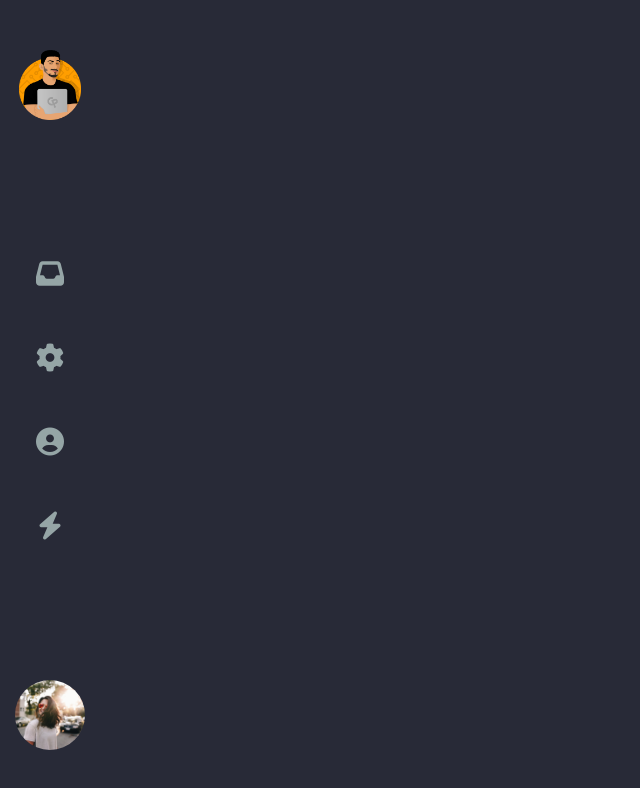
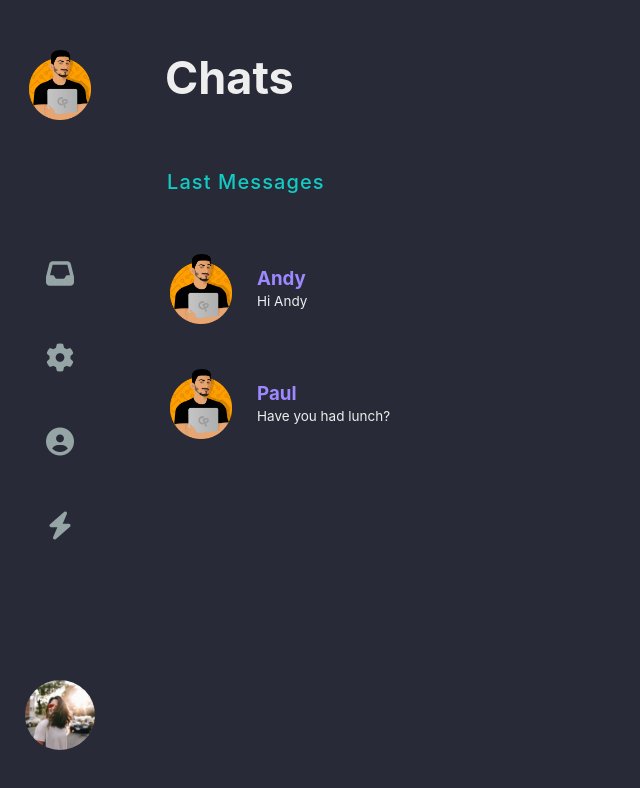
Before and after one commit to bocheng24/Chat-app, a React (Create React App) app: page / in a window 1280 px wide. Shown: the top 788 px of the page, without its empty margins (0-640 px from the left). Built offline with nearby package versions, Linux system fonts and the light colour scheme.

Commit message:
layout and style chat list

```diff
--- a/src/App.js
+++ b/src/App.js
@@ -11,6 +11,7 @@ const Wrapper = styled.div`
   max-height: 100vh;
   min-width: 100vw;
   max-width: 100vw;
+  display: flex;
 `;
 
 const Main = styled.div`
--- a/src/components/Chatlist.js
+++ b/src/components/Chatlist.js
@@ -1,10 +1,109 @@
 import React from 'react'
+import styled from 'styled-components';
+
+import logo from '../assets/chat-logo.png'
+
+const conData = [
+    {
+        name: "Andy",
+        avatar: logo,
+        lastMsg: "Hi Andy"
+    },
+
+    {
+        name: "Paul",
+        avatar: logo,
+        lastMsg: "Have you had lunch?"
+    }
+];
+
+const Wrapper = styled.div`
+    height: calc(100vh - 100px);
+    padding: 50px 45px;
+    width: 300px;
+    display: flex;
+    flex-direction: column;
+    // justify-content: space-between;
+    // align-items: center;
+`;
+
+const Title = styled.div`
+    font-size: 45px;
+    font-weight: 700;
+    margin-bottom: 65px;
+`;
+
+const Subtitle = styled.div`
+    font-size: 20px;
+    padding-left: 2px;
+    letter-spacing: 1.1px;
+    margin-bottom: 45px;
+    color: #12CBC4;
+    font-weight: 500;
+`;
+
+const Conversations = styled.div`
+`;
+
+const ConversationCard = styled.div`
+    display: flex;
+    align-items: center;
+    margin-left: -10px;
+    margin-bottom: 15px;
+    padding: 15px;
+    cursor: pointer;
+    border-radius: 12px;
+
+    &:hover {
+        background-color: #fd79a8;
+    }
+
+
+`;
+
+const Avatar = styled.div`
+    height: 70px;
+    margin-right: 25px;
+
+    img {
+        height: 100%;
+    }
+`;
+
+const ConversationInfo = styled.div`
+    flex: 1;
+
+    h3 {
+        color: #9c88ff;
+    }
+`;
+
+const LastMsg = styled.div`
+    font-size: 13.5px;
+    padding: 3px 0;
+`;
 
 function Chatlist() {
     return (
-        <div>
-
-        </div>
+        <Wrapper>
+            <Title>Chats</Title>
+            <Subtitle>Last Messages</Subtitle>
+            <Conversations>
+                {
+                    conData.map((data, idx) => (
+                        <ConversationCard>
+                            <Avatar>
+                                <img src={ data.avatar } alt="" />
+                            </Avatar>
+                            <ConversationInfo>
+                                <h3>{ data.name }</h3>
+                                <LastMsg>{ data.lastMsg }</LastMsg>
+                            </ConversationInfo>
+                        </ConversationCard>
+                    ))
+                }
+            </Conversations>
+        </Wrapper>
     )
 }
 
--- a/src/components/Sidebar.js
+++ b/src/components/Sidebar.js
@@ -7,7 +7,7 @@ import profileImg from '../assets/profile1.jpg'
 const Wrapper = styled.div`
     height: calc(100vh - 100px);
     padding: 50px 0;
-    width: 100px;
+    width: 120px;
     display: flex;
     flex-direction: column;
     justify-content: space-between;
```
